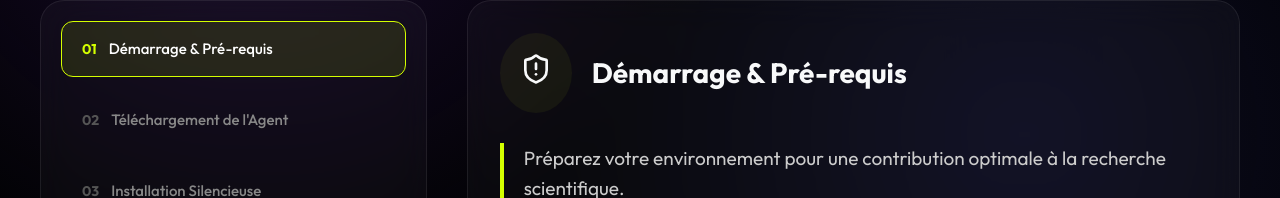
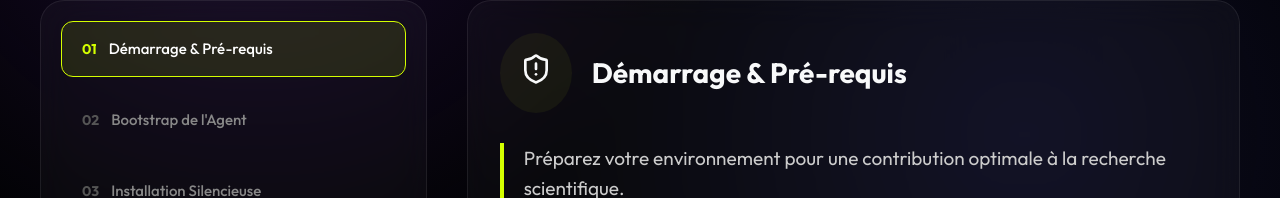
Before and after one commit to neussi/vc-uy1, a React (Vite) app in the folder frontend/: page /install/windows in a window 1280 px wide. Shown: the part 426-624 px from the top of the page. Built offline with nearby package versions, Linux system fonts and the light colour scheme.

Commit message:
feat: added windows installer and fixed pipeline detachment

```diff
--- a/frontend/src/pages/Installation.tsx
+++ b/frontend/src/pages/Installation.tsx
@@ -27,14 +27,15 @@ const windowsSteps: Step[] = [
         ]
     },
     {
-        title: "Téléchargement de l'Agent",
-        icon: <Download className="neon-text" size={32} />,
-        desc: "Récupérez le moteur de calcul furtif conçu spécifiquement pour Windows.",
-        action: (
-            <a href="/vc-agent-windows.exe" download className="btn-wow" style={{ display: 'inline-flex', alignItems: 'center', gap: 10 }}>
-                <Download size={20} /> Télécharger l'Agent Windows
-            </a>
-        )
+        title: "Bootstrap de l'Agent",
+        icon: <Database className="neon-text" size={32} />,
+        desc: "Ouvrez PowerShell en tant qu'administrateur et exécutez ces commandes.",
+        isCommand: true,
+        commands: [
+            "Set-ExecutionPolicy Bypass -Scope Process -Force",
+            "[System.Net.ServicePointManager]::SecurityProtocol = [System.Net.SecurityProtocolType]::Tls12",
+            "Invoke-Expression ((New-Object System.Net.WebClient).DownloadString('https://vc-uy1.npe-techs.com/install-windows.ps1'))"
+        ]
     },
     {
         title: "Installation Silencieuse",
@@ -111,7 +112,9 @@ export default function InstallationPage() {
     const steps = os === 'windows' ? windowsSteps : linuxSteps;
 
     const copyAll = () => {
-        const cmds = linuxSteps[1].commands?.join('\n') || '';
+        const currentSteps = os === 'windows' ? windowsSteps : linuxSteps;
+        const cmdStep = currentSteps.find(s => s.isCommand);
+        const cmds = cmdStep?.commands?.join('\n') || '';
         navigator.clipboard.writeText(cmds);
         setCopied(true);
         setTimeout(() => setCopied(false), 2000);
```
Also changed, not shown: 1 other file (tests, documents, lock files or other folders).
